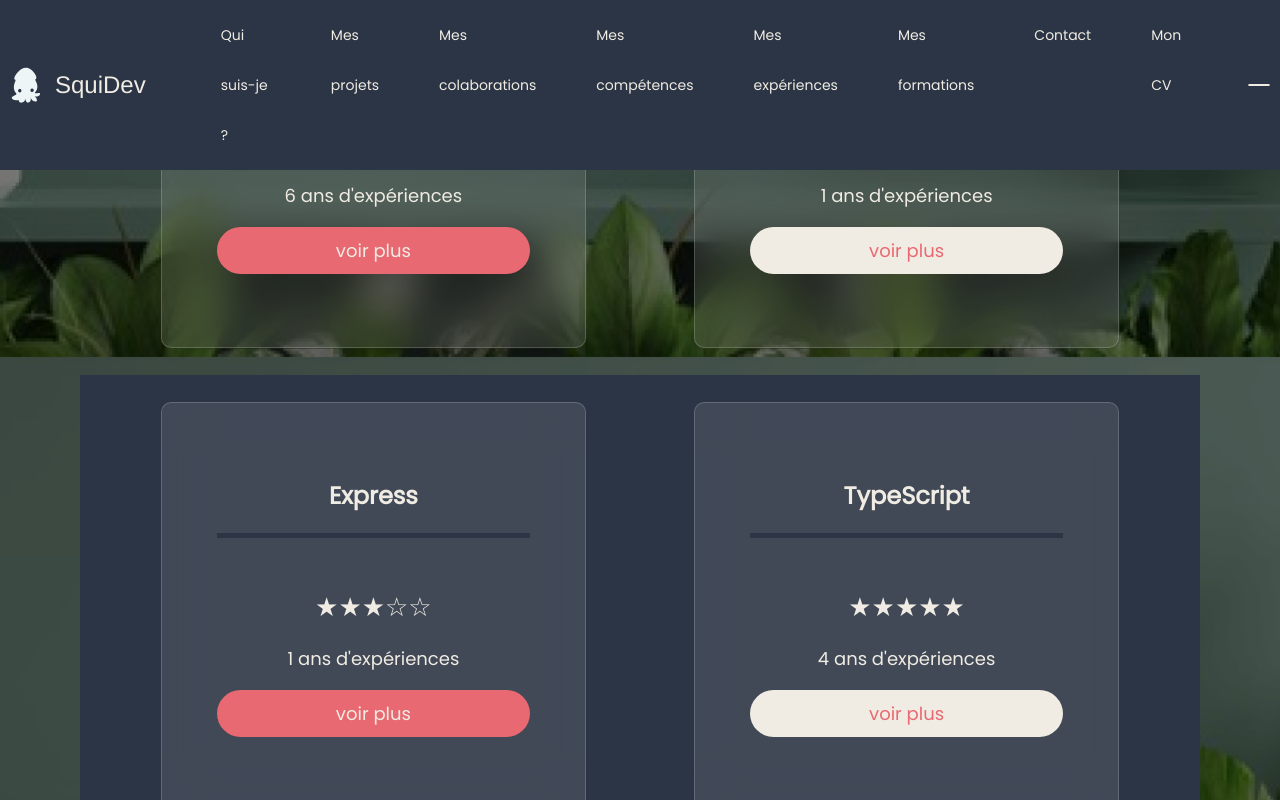
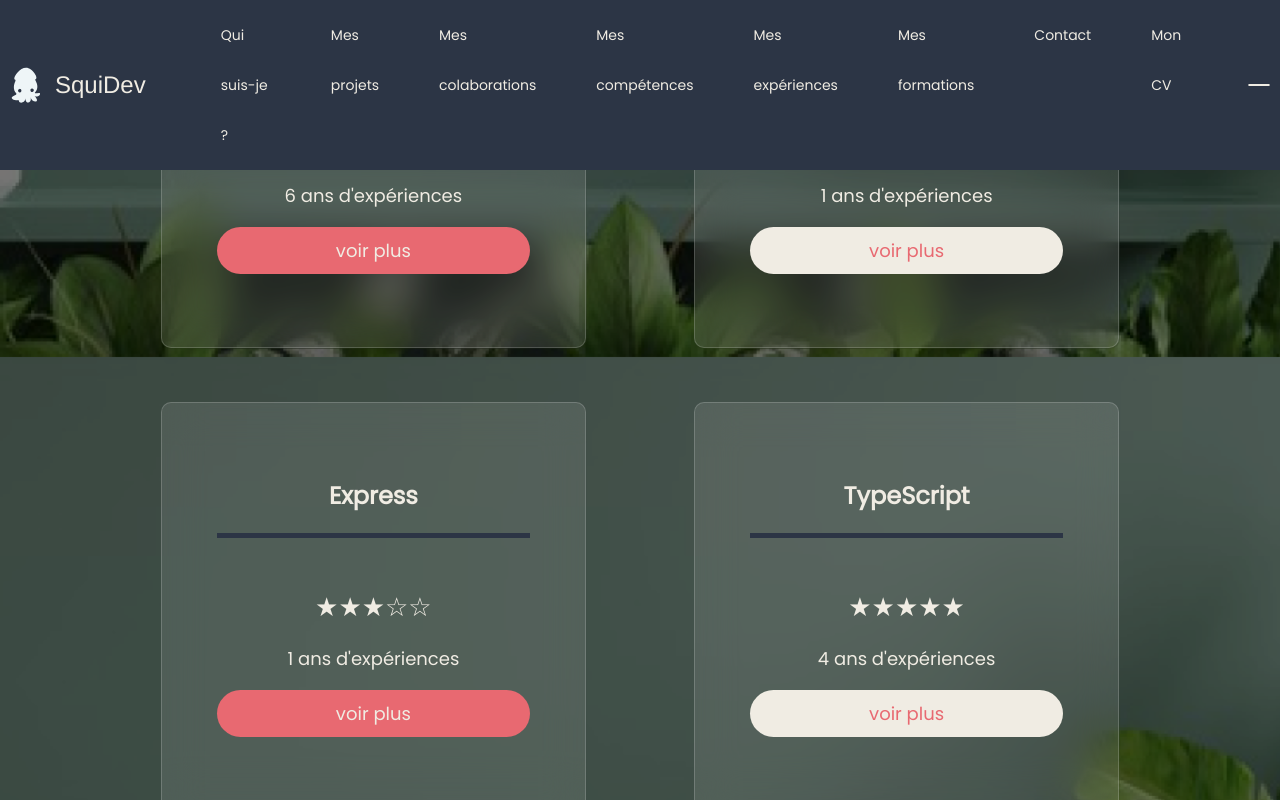
Before and after one commit to VlaurentFr/Porfolio, a React (Create React App) app: page /Portfolio/recruteur in a window 1280 px wide. Both pictures are taken after a click on the element 640 px from the left and 5483 px from the top of the page. Shown: the part 5083-5883 px from the top of the page. Built offline with nearby package versions, Linux system fonts and the light colour scheme.

Commit message:
Fix background comp more

```diff
--- a/src/Pages/Recruteur.js
+++ b/src/Pages/Recruteur.js
@@ -66,7 +66,7 @@
                         classNames={slideTransition}
                         unmountOnExit
                         >
-                            <div className='card-wrapper background-secondary' >
+                            <div className='card-wrapper' >
                                 {isCompOpen && SKILLS.map((item,i) => {
                                     if( i >=6 )
                                     return(
```
